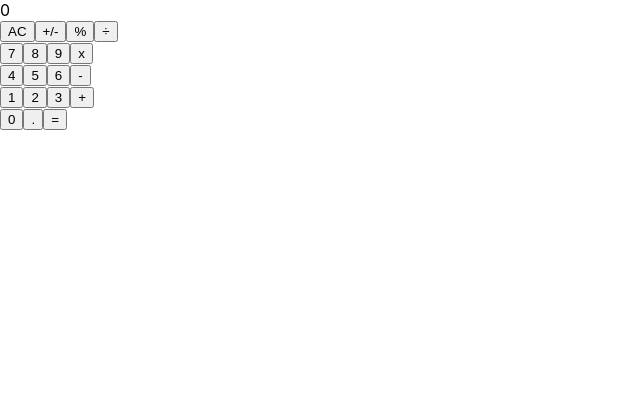
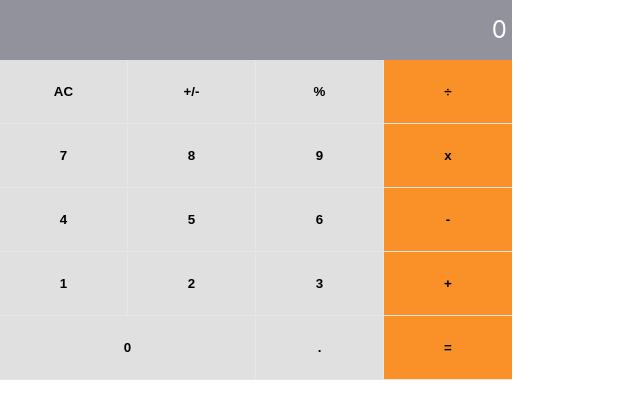
Before and after one commit to sharminkhan0/math-magicians, a React (Create React App) app: page / in a window 1280 px wide. Shown: the top 418 px of the page, without its empty margins (0-640 px from the left). Built offline with nearby package versions, Linux system fonts and the light colour scheme.

Commit message:
add basic styling to the UI

```diff
--- a/src/App.css
+++ b/src/App.css
@@ -1,39 +1,46 @@
-.App {
-  text-align: center;
+#root {
+  width: 40%;
 }
 
-.App-logo {
-  height: 40vmin;
-  pointer-events: none;
+.result {
+  background: #91929c;
+  font-size: 24px;
+  padding: 3% 1%;
+  color: white;
+  text-align: right;
 }
 
-@media (prefers-reduced-motion: no-preference) {
-  .App-logo {
-    animation: App-logo-spin infinite 20s linear;
-  }
+.row {
+  display: grid;
+  grid-template-columns: repeat(4, 1fr);
+  border-bottom: 1px solid #e6e6e6;
 }
 
-.App-header {
-  background-color: #282c34;
-  min-height: 100vh;
-  display: flex;
-  flex-direction: column;
-  align-items: center;
-  justify-content: center;
-  font-size: calc(10px + 2vmin);
-  color: white;
+button {
+  background: #e0e0e0;
+  border: none;
+  padding: 24px 4px;
+  font-weight: 700;
+  border-right: 1px solid #e6e6e6;
+  cursor: pointer;
 }
 
-.App-link {
-  color: #61dafb;
+button:hover {
+  background: #c4c4c4;
 }
 
-@keyframes App-logo-spin {
-  from {
-    transform: rotate(0deg);
-  }
+.row button:last-child {
+  border-right: none;
+}
 
-  to {
-    transform: rotate(360deg);
-  }
+.row button:last-child:hover {
+  background: #ff8000;
 }
+
+.operation {
+  background: #f99028;
+}
+
+.zero {
+  grid-column: span 2;
+}
```
